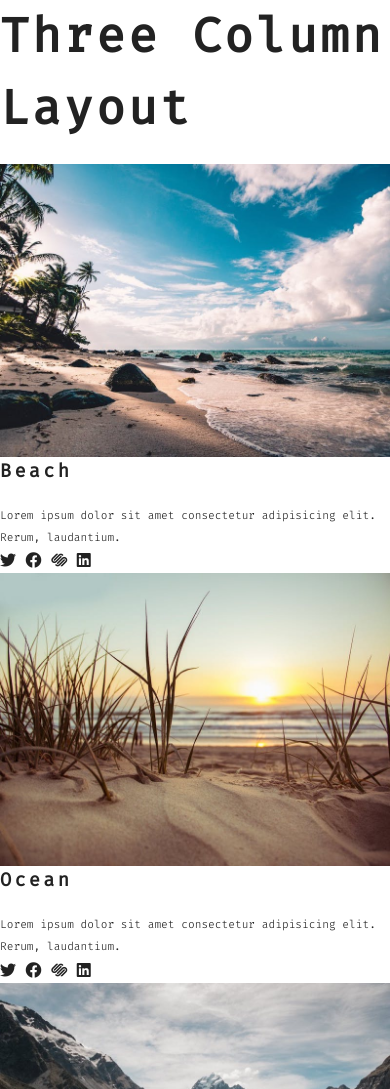
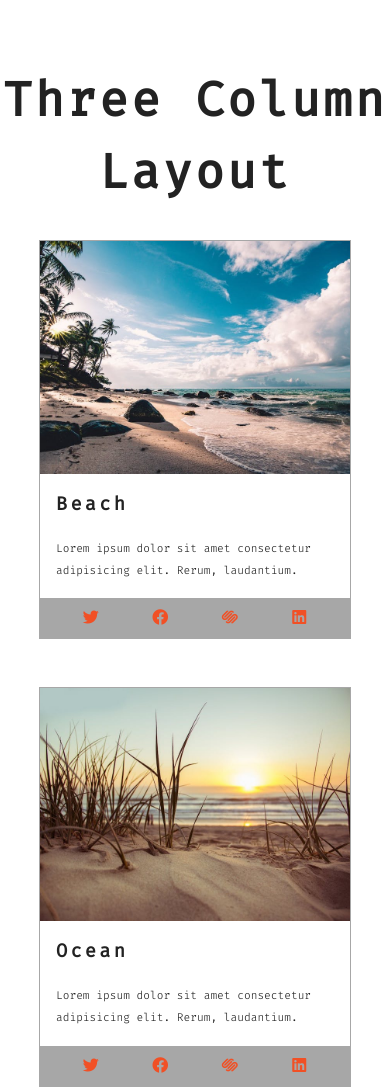
Before and after one commit to pktcodes/css-grid-mini-projects, a plain HTML site: page cards.html in a window 390 px wide. Shown: the top 1089 px of the page. Drawn offline with Linux system fonts and the light colour scheme.

Commit message:
Cards CSS - Small Screen

```diff
--- a/styles.css
+++ b/styles.css
@@ -134,3 +134,36 @@ Hero
       url("./images/image-2.jpeg") center/cover fixed no-repeat;
   }
 }
+/*
+===============
+Cards
+===============
+*/
+.cards {
+  padding: 4rem 0;
+}
+.title {
+  text-align: center;
+}
+.cards-center {
+  width: 80vw;
+  max-width: 1170px;
+  margin: 2rem auto;
+}
+.card {
+  border: 1px solid var(--darkGrey);
+  margin-bottom: 3rem;
+}
+.card-info {
+  padding: 1rem;
+}
+.card-footer {
+  background: var(--darkGrey);
+  padding: 0.5rem 1rem;
+  display: grid;
+  grid-template-columns: repeat(4, 1fr);
+  justify-items: center;
+}
+.card-footer span {
+  color: var(--primaryColor);
+}
```
Also changed, not shown: cards.html (+4 -4 lines).
